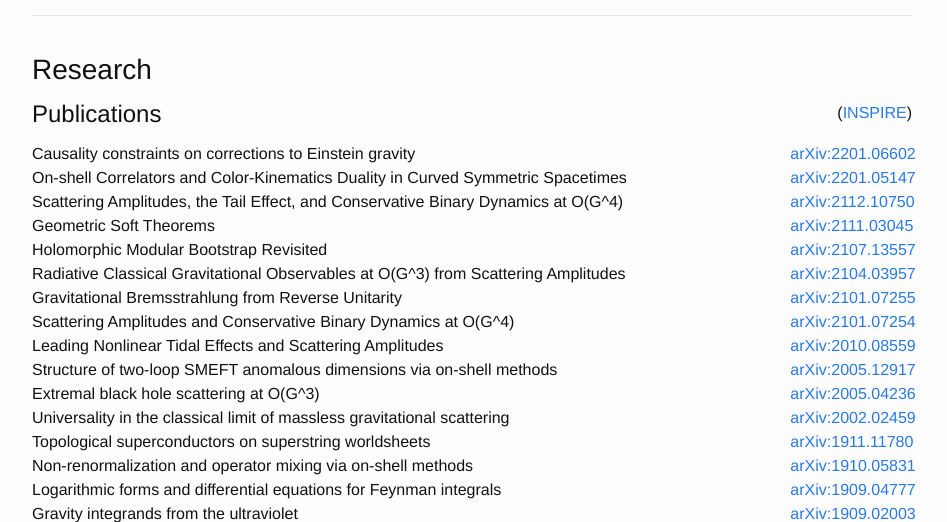
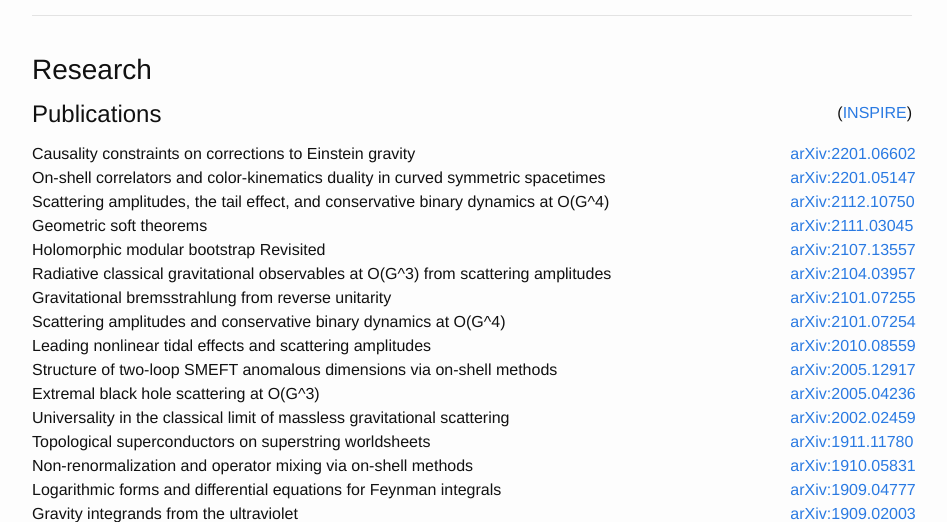
Before and after one commit to julioparra/julioparra.github.io, a Jekyll site: the page built from index.md, in a window 1280 px wide and 900 px high, cut to the strip 378-900 px from the top of the window. Shown: the whole strip, without its empty margins (168-1115 px from the left). Built offline with Jekyll 4.4.1, drawn with Linux system fonts in a browser that asks for light colours; nearby versions of some CDN libraries.

Commit message:
Fixed case titles

```diff
--- a/index.md
+++ b/index.md
@@ -38,35 +38,35 @@ Office: PAB 4-737 <br>
     <div class="col-md-2 col-12" style="text-align:right"> <a href="http://arxiv.org/abs/2201.06602">arXiv:2201.06602</a> </div>
   </div>
   <div class="row">
-    <div class="col-md-10 col-0">On-shell Correlators and Color-Kinematics Duality in Curved Symmetric Spacetimes</div>
+    <div class="col-md-10 col-0">On-shell correlators and color-kinematics duality in curved symmetric spacetimes</div>
     <div class="col-md-2 col-12" style="text-align:right"> <a href="http://arxiv.org/abs/2201.05147">arXiv:2201.05147</a> </div>
   </div>
   <div class="row">
-    <div class="col-md-10 col-0">Scattering Amplitudes, the Tail Effect, and Conservative Binary Dynamics at O(G^4)</div>
+    <div class="col-md-10 col-0">Scattering amplitudes, the tail effect, and conservative binary dynamics at O(G^4)</div>
     <div class="col-md-2 col-12" style="text-align:right"> <a href="http://arxiv.org/abs/2112.10750">arXiv:2112.10750</a> </div>
   </div>
   <div class="row">
-    <div class="col-md-10 col-0">Geometric Soft Theorems</div>
+    <div class="col-md-10 col-0">Geometric soft theorems</div>
     <div class="col-md-2 col-12" style="text-align:right"> <a href="http://arxiv.org/abs/2111.03045">arXiv:2111.03045</a> </div>
   </div>
   <div class="row">
-    <div class="col-md-10 col-0">Holomorphic Modular Bootstrap Revisited</div>
+    <div class="col-md-10 col-0">Holomorphic modular bootstrap Revisited</div>
     <div class="col-md-2 col-12" style="text-align:right"> <a href="http://arxiv.org/abs/2107.13557">arXiv:2107.13557</a> </div>
   </div>
   <div class="row">
-    <div class="col-md-10 col-0">Radiative Classical Gravitational Observables at O(G^3) from Scattering Amplitudes</div>
+    <div class="col-md-10 col-0">Radiative classical gravitational observables at O(G^3) from scattering amplitudes</div>
     <div class="col-md-2 col-12" style="text-align:right"> <a href="http://arxiv.org/abs/2104.03957">arXiv:2104.03957</a> </div>
   </div>
   <div class="row">
-    <div class="col-md-10 col-0">Gravitational Bremsstrahlung from Reverse Unitarity</div>
+    <div class="col-md-10 col-0">Gravitational bremsstrahlung from reverse unitarity</div>
     <div class="col-md-2 col-12" style="text-align:right"> <a href="http://arxiv.org/abs/2101.07255">arXiv:2101.07255</a> </div>
   </div>
   <div class="row">
-    <div class="col-md-10 col-0">Scattering Amplitudes and Conservative Binary Dynamics at O(G^4)</div>
+    <div class="col-md-10 col-0">Scattering amplitudes and conservative binary dynamics at O(G^4)</div>
     <div class="col-md-2 col-12" style="text-align:right"> <a href="http://arxiv.org/abs/2101.07254">arXiv:2101.07254</a> </div>
   </div>
   <div class="row">
-    <div class="col-md-10 col-0">Leading Nonlinear Tidal Effects and Scattering Amplitudes</div>
+    <div class="col-md-10 col-0">Leading nonlinear tidal effects and scattering amplitudes</div>
     <div class="col-md-2 col-12" style="text-align:right"> <a href="http://arxiv.org/abs/2010.08559">arXiv:2010.08559</a> </div>
   </div>
   <div class="row">
```
